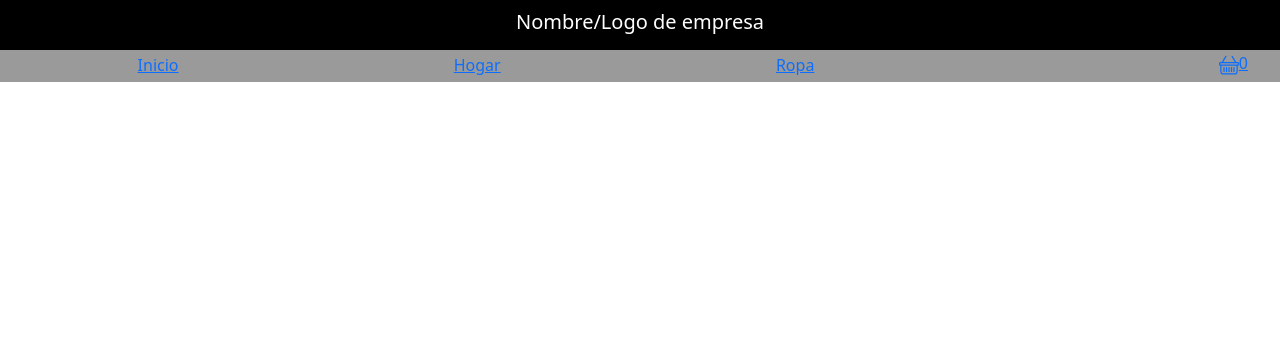
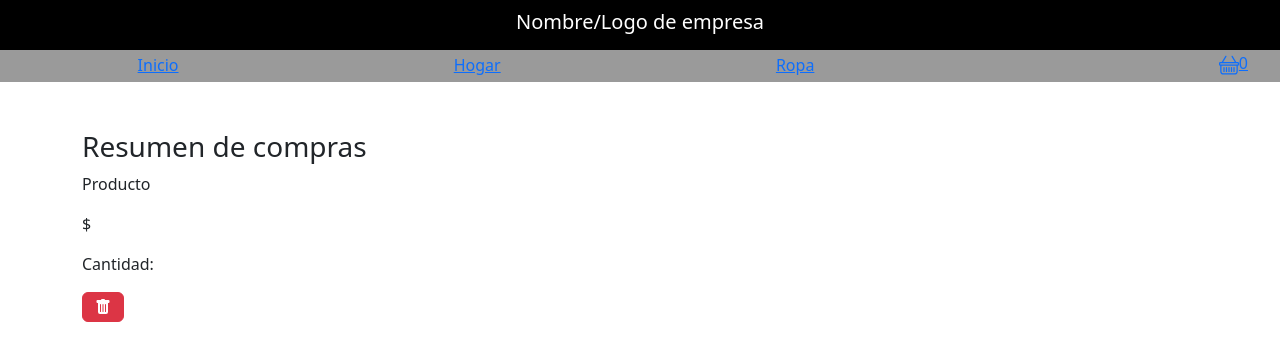
Before and after one commit to rodrilongo/React-App, a React (Create React App) app: page /cart in a window 1280 px wide. Shown: the top 360 px of the page. Built offline with nearby package versions, Linux system fonts and the light colour scheme.

Commit message:
Le damos vida a la ruta del carrito

```diff
--- a/src/App.js
+++ b/src/App.js
@@ -2,6 +2,7 @@ import 'bootstrap/dist/css/bootstrap.css';
 import 'bootstrap/dist/js/bootstrap.bundle.min.js';
 import { ItemListContainer } from "./components/ItemListContainer/ItemListContainer";
 import { NavBar } from "./components/NavBar/NavBar";
+import { CartScreen } from './components/CartScreen/CartScreen';
 // import { ItemCount } from "./components/ItemCount/ItemCount"
 import {ItemDetailContainer} from './components/ItemDetailContainer/ItemDetailContainer'
 import{
@@ -40,6 +41,7 @@ function App() {
             <Routes>
               <Route path='/' element={<ItemListContainer/>}/>
               <Route path='/productos/:categoryId' element={<ItemListContainer/>}/>
+              <Route path='/cart' element={<CartScreen/>}/>
               <Route path='/detail/:itemId' element={<ItemDetailContainer/>}/>
               {/* <Route path='*' element={Navigate to='/'} /> */}
             </Routes>
--- /dev/null
+++ b/src/components/CartScreen/CartScreen.jsx
@@ -0,0 +1,24 @@
+import React from 'react'
+import {Button} from 'react-bootstrap'
+import {BsFillTrashFill} from 'react-icons/bs'
+
+export const CartScreen = () => {
+  return (
+    <div className='container my-5'>
+
+        <h3>Resumen de compras</h3>
+        <div className="listado">
+            <p>Producto</p>
+            <p>$</p>
+            <p>Cantidad: </p>
+            <Button className='btn btn-danger'>
+
+                <BsFillTrashFill/>
+
+            </Button>
+        </div>
+
+
+    </div>
+  )
+}
```
Also changed, not shown: src/components/CartScreen/CartScreen.css (added).
